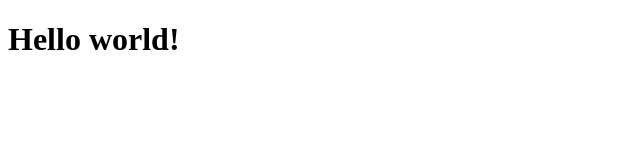
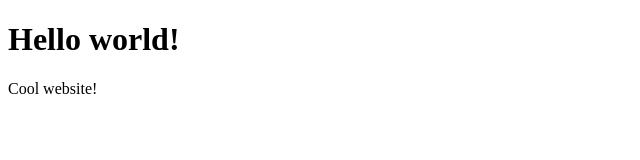
Before and after one commit to NathanMQuam/Hello-world, a plain HTML site: page index.html in a window 1280 px wide. Shown: the whole page, without its empty margins (0-640 px from the left). Drawn offline with Linux system fonts and the light colour scheme.

Commit message:
Cool website

```diff
--- a/index.html
+++ b/index.html
@@ -10,7 +10,7 @@
 
 <body>
     <h1>Hello world!</h1>
-    <div></div>
+    <div>Cool website!</div>
 </body>
 
 </html>
```
